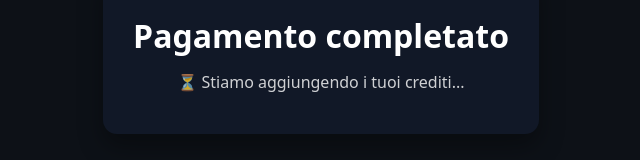
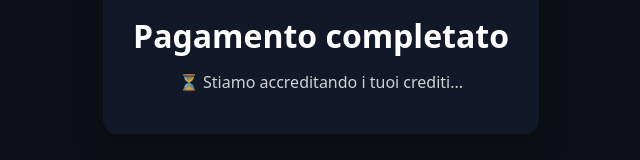
Before and after one commit to Luca89aa/video-analyzer, a Next.js app: page /payment/success in a window 1280 px wide. Shown: the part 347-507 px from the top of the page, without its empty margins (319-959 px from the left). Built offline with nearby package versions, Linux system fonts and the light colour scheme; no server answers.

Commit message:
fix: disable prerender and lazy load supabase on payment success

```diff
--- a/app/payment/success/page.tsx
+++ b/app/payment/success/page.tsx
@@ -2,33 +2,31 @@
 
 import { useEffect } from "react";
 import { useSearchParams } from "next/navigation";
-import { supabaseClient } from "@/lib/supabaseClient";
 
-// 🔴 BLOCCA IL PRERENDER IN BUILD (FIX DEFINITIVO)
+// 🔴 BLOCCA IL PRERENDER (OBBLIGATORIO)
 export const dynamic = "force-dynamic";
 
 export default function PaymentSuccessPage() {
   const params = useSearchParams();
-  const supabase = supabaseClient;
 
   useEffect(() => {
     async function addCredits() {
       const pack = Number(params.get("pack"));
-
       if (!pack) return;
 
-      // Recupero user
+      // ✅ IMPORT SUPABASE SOLO A RUNTIME
+      const { supabaseClient } = await import("@/lib/supabaseClient");
+      const supabase = supabaseClient;
+
       const {
         data: { user },
       } = await supabase.auth.getUser();
 
       if (!user) {
-        alert("Devi effettuare il login per completare l'acquisto.");
         window.location.href = "/auth/login";
         return;
       }
 
-      // Aggiungo i crediti
       const { error } = await supabase.rpc("increase_credits", {
         amount: pack,
       });
@@ -39,12 +37,11 @@ export default function PaymentSuccessPage() {
         return;
       }
 
-      alert(`🎉 Pagamento completato! Hai ricevuto ${pack} crediti.`);
       window.location.href = "/dashboard";
     }
 
     addCredits();
-  }, [params, supabase]);
+  }, [params]);
 
   return (
     <main
@@ -67,11 +64,11 @@ export default function PaymentSuccessPage() {
           boxShadow: "0 12px 25px rgba(0,0,0,.35)",
         }}
       >
-        <h1 style={{ fontSize: "2rem", fontWeight: 700, marginBottom: 10 }}>
+        <h1 style={{ fontSize: "2rem", fontWeight: 700 }}>
           Pagamento completato
         </h1>
-        <p style={{ opacity: 0.8 }}>
-          ⏳ Stiamo aggiungendo i tuoi crediti...
+        <p style={{ opacity: 0.8, marginTop: 10 }}>
+          ⏳ Stiamo accreditando i tuoi crediti...
         </p>
       </div>
     </main>
```
